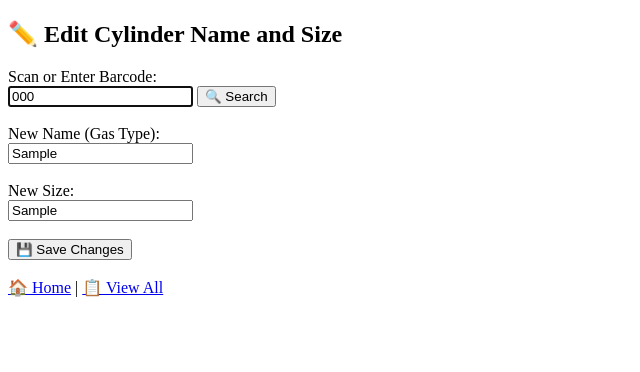
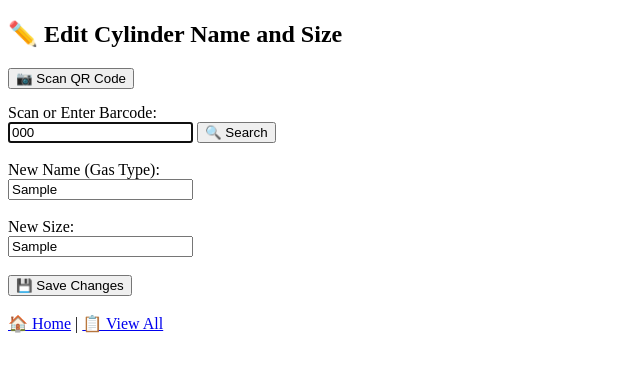
Before and after one commit to amirda88/gas-cylinder-tracker, a Flask app: template templates/edit.html in a window 1280 px wide. Shown: the top 372 px of the page, without its empty margins (0-640 px from the left). Run offline with Flask 3, Linux system fonts and the light colour scheme; the template is opened without the code that fills it: values that come from a table or form of the project are taken from there, others are empty; tables that the repository leaves empty hold one stand-in row (values such as "Sample post"); parts of the project's set-up code (start-up, migrations or seed data) failed here and were passed over.

Commit message:
edit.html

```diff
--- a/templates/edit.html
+++ b/templates/edit.html
@@ -6,6 +6,9 @@
 </head>
 <body>
     <h2>✏️ Edit Cylinder Name and Size</h2>
+    <button type="button" onclick="startScanner()">📷 Scan QR Code</button>
+    <div id="reader" style="width: 300px; margin-top: 15px;"></div>
+
 
     <form method="POST">
         <label>Scan or Enter Barcode:</label><br>
```
